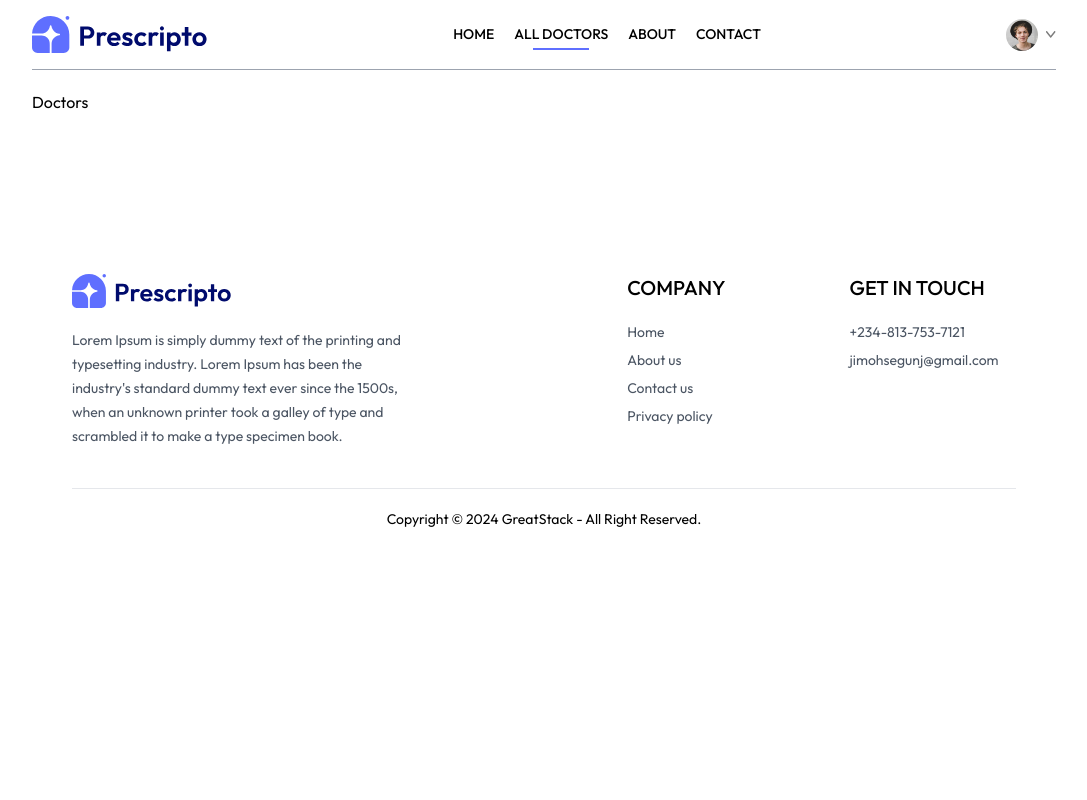
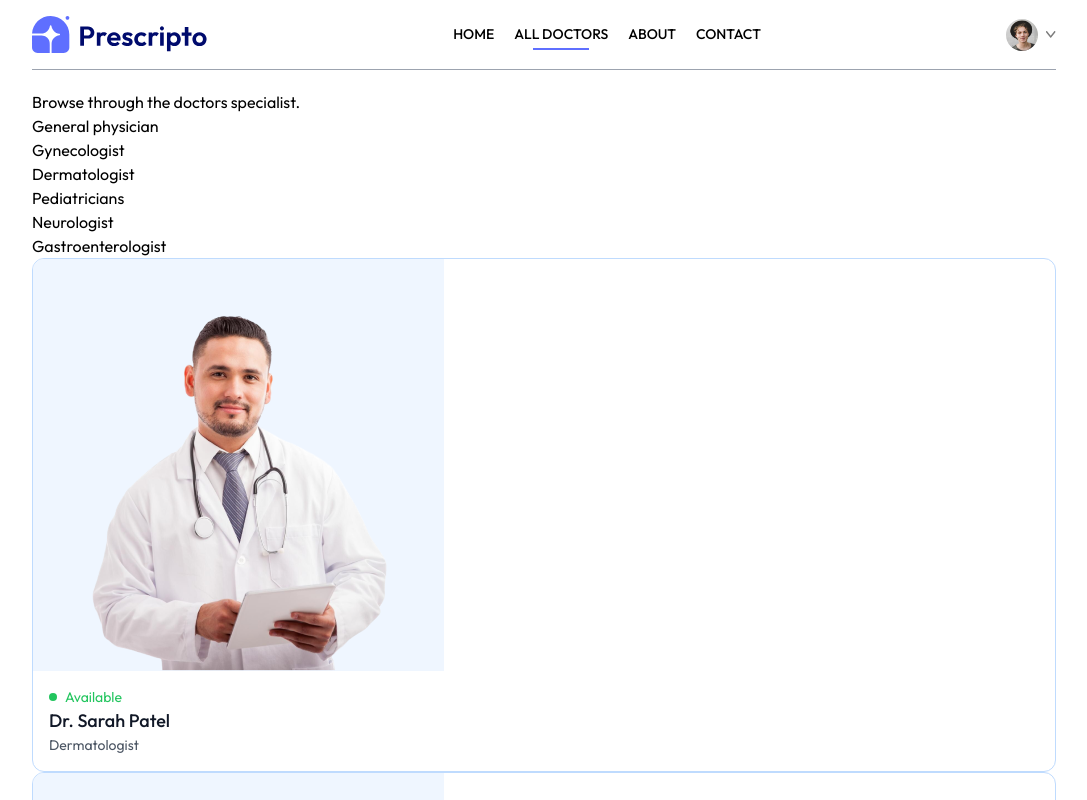
Before and after one commit to jimohsegun1/MediCare, a React (Vite) app in the folder frontend/: page /doctors/Dermatologist in a window 1280 px wide. Shown: the top 800 px of the page, without its empty margins (96-1183 px from the left). Built offline with nearby package versions, Linux system fonts and the light colour scheme.

Commit message:
updated the App.js speciaty to speciality

```diff
--- a/frontend/src/App.jsx
+++ b/frontend/src/App.jsx
@@ -18,7 +18,7 @@
       <Routes>
         <Route path="/" element={<Home />}/>
         <Route path="/doctors" element={<Doctors />}/>
-        <Route path="/doctors/:speciaity" element={<Doctors />}/>
+        <Route path="/doctors/:speciality" element={<Doctors />}/>
         <Route path="/login" element={<Login />}/>
         <Route path="/about" element={<About />}/>
         <Route path="/contact" element={<Contact />}/>
--- a/frontend/src/components/Navbar.jsx
+++ b/frontend/src/components/Navbar.jsx
@@ -10,7 +10,12 @@
 
   return (
     <div className="flex items-center justify-between text-sm py-4 mb-5 border-b border-b-gray-400">
-      <img className="w-44 cursor-pointer" src={assets.logo} alt="" />
+      <img
+        onClick={() => navigate("/")}
+        className="w-44 cursor-pointer"
+        src={assets.logo}
+        alt=""
+      />
       <ul className="hidden md:flex items-start gap-5 font-medium">
         <NavLink to="/">
           <li className="py-1">HOME</li>
--- a/frontend/src/pages/Doctors.jsx
+++ b/frontend/src/pages/Doctors.jsx
@@ -1,9 +1,65 @@
-import React from 'react'
+import React, { useContext, useEffect, useState } from "react";
+import { useNavigate, useParams } from "react-router-dom";
+import { AppContext } from "../context/AppContext";
 
 const Doctors = () => {
+
+  const { speciality } = useParams();
+  const [filterDoc, setFilterDoc] = useState([])
+  const navigate = useNavigate()
+
+  const { doctors } = useContext(AppContext)
+
+  const applyFilter = () => {
+    if (speciality) {
+      setFilterDoc(doctors.filter(doc => doc.speciality === speciality))
+    } else {
+      setFilterDoc(doctors)
+    }
+  }
+
+  // whenever the doctors or speciality get clicked  or changed, invoke the applyFilter() fuction
+  useEffect(() => {
+    applyFilter()
+  }, [doctors, speciality])
+
+
   return (
-    <div>Doctors</div>
+      <div>
+          <p>Browse through the doctors specialist.</p>
+          <div>
+            <div>
+              <p>General physician</p>
+              <p>Gynecologist</p>
+              <p>Dermatologist</p>
+              <p>Pediatricians</p>
+              <p>Neurologist</p>
+              <p>Gastroenterologist</p>
+            </div>
+            <div>
+              {
+                filterDoc.map((item, index) => (
+                  <div
+                    onClick={() => navigate(`/appointment/${item._id}`)}
+                    className="border border-blue-200 rounded-xl overflow-hidden cursor-pointer hover:translate-y-[-10px] transition-all duration-500"
+                    key={index}
+                  >
+                    <img className="bg-blue-50" src={item.image} alt="" />
+                    <div className="p-4">
+                      <div className="flex items-center gap-2 text-sm text-center text-green-500">
+                        <p className="w-2 h-2 bg-green-500 rounded-full"></p>
+                        <p>Available</p>
+                      </div>
+                      <p className="text-gray-900 text-lg font-medium">{item.name}</p>
+                      <p className="text-gray-600 text-sm">{item.speciality}</p>
+                    </div>
+                  </div>
+                ))
+              }
+            </div>
+          </div>
+      </div>
   )
-}
+};
 
-export default Doctors
+export default Doctors;
```
